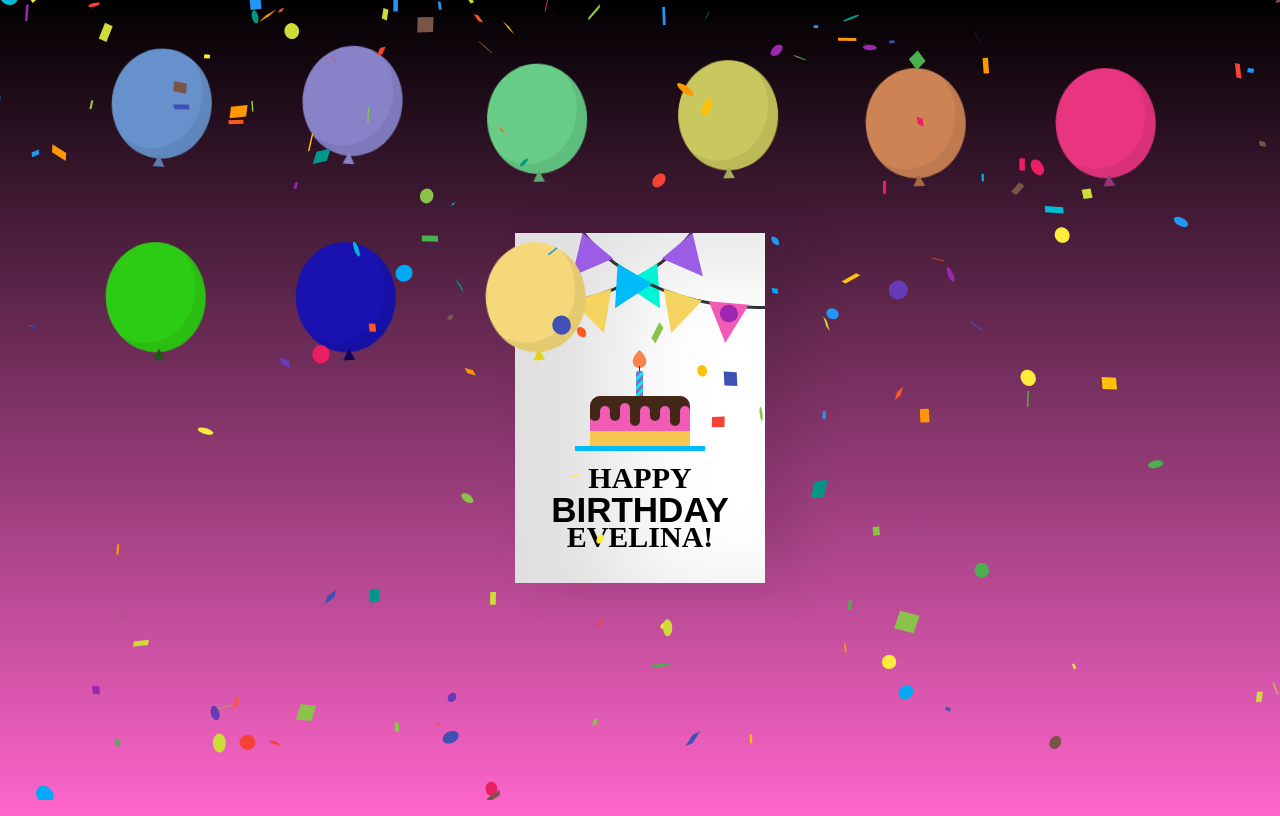
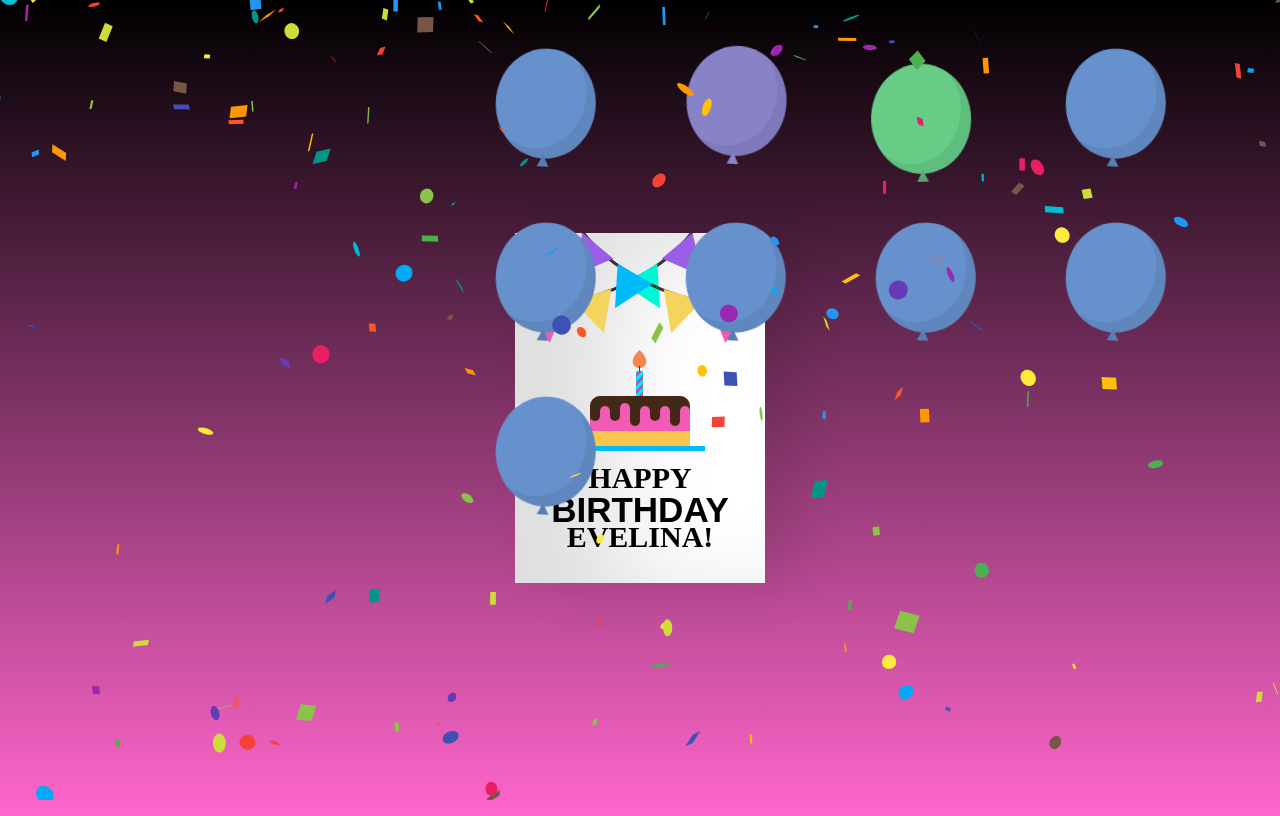
Before and after one commit to zaikis/Birthday-Card, a React (Create React App) app: page / in a window 1280 px wide. Built offline with nearby package versions, Linux system fonts and the light colour scheme.

Commit message:
Update styles.css

```diff
--- a/src/styles.css
+++ b/src/styles.css
@@ -1,4 +1,3 @@
-
 body {
   display: flex;
   align-items: center;
@@ -262,7 +261,7 @@ p {
   position: absolute;
   top: 40px;
   left: 50%;
-  margin-left: -45%;
+  margin-left: -15%;
 }
 
 .balloon {
@@ -325,7 +324,7 @@ p {
   color: hsl(139, 30%, 50%);
 }
 
-.balloon:nth-child(4) {
+/* .balloon:nth-child(4) {
   background: hsl(59, 50%, 58%);
   animation-duration: 4.5s;
 }
@@ -373,4 +372,4 @@ p {
 
 .balloon:nth-child(9):before {
   color: hsl(57, 82%, 48%);
-}
+} */
```
